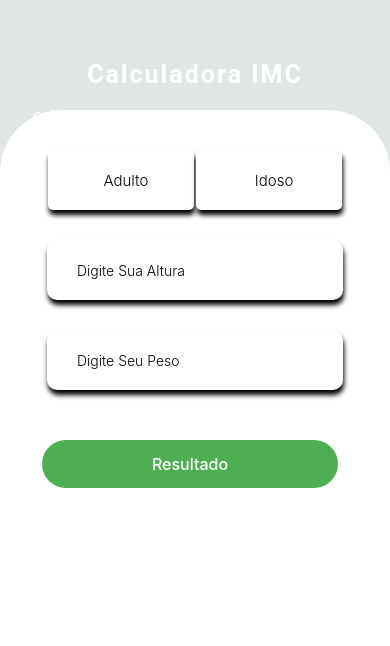
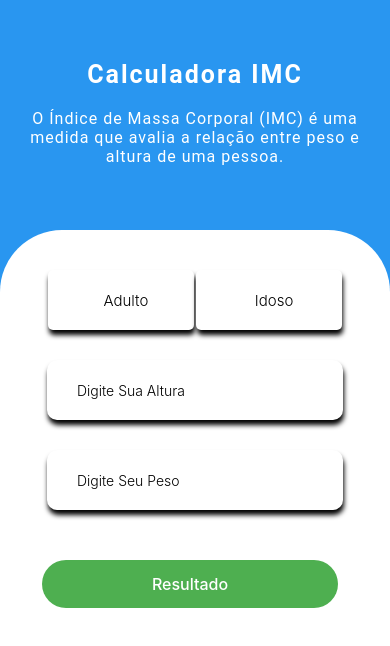
Before and after one commit to Brukyu/imc-app, a React Native app: screen / in a window 390 px wide. Shown: the top 646 px of the page. Built offline with nearby package versions, Linux system fonts and the light colour scheme.

Commit message:
updating the code

```diff
--- a/App.js
+++ b/App.js
@@ -5,17 +5,19 @@ import Form from './src/components/Form/';
 
 export default function App() {
   return (
-    <View style={styles.container}>
-      <Title/>
-      <Form/>
-    </View>
-  );
+      <View style={styles.container}>
+        <Title/>
+        <Form/>
+      </View>
+  )
 }
 
 const styles = StyleSheet.create({
   container: {
+    backgroundColor: "#2996f0",
     flex: 1,
-    backgroundColor: '#e0e5e5',
-    paddingTop:80,
+    paddingTop: 200,
+    alignItems: 'center',
+    justifyaontent: 'center',
   },
-});
+  },);
```
